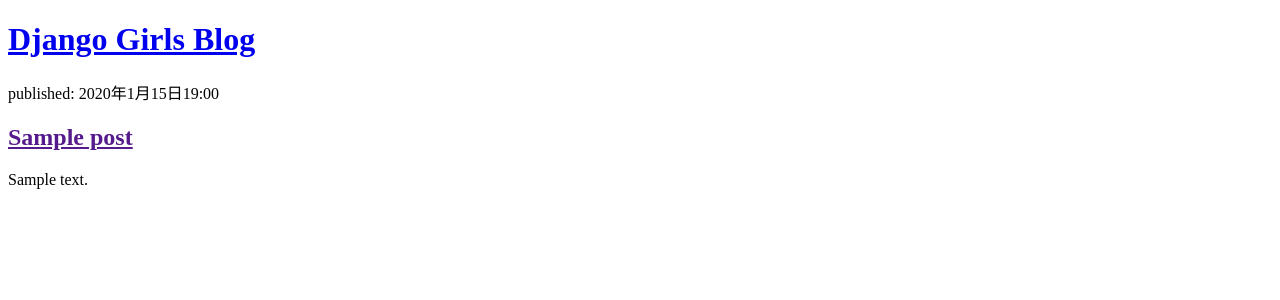
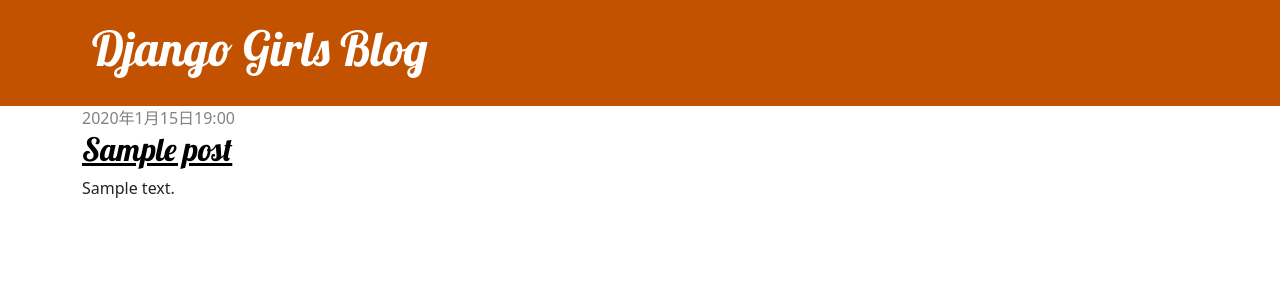
Before and after one commit to h-hirano-0824/my-first-blog, a Django app: page / in a window 1280 px wide. Shown: the top 300 px of the page. Run offline with Django 4.2, Linux system fonts and the light colour scheme; tables that the repository leaves empty hold one stand-in row (values such as "Sample post").

Commit message:
Added View and template for detailed blog post as well as CSS for the site.

```diff
--- /dev/null
+++ b/blog/static/css/blog.css
@@ -0,0 +1,46 @@
+.page-header {
+    background-color: #C25100;
+    margin-top: 0;
+    padding: 20px 20px 20px 40px;
+}
+
+.page-header h1, .page-header h1 a, .page-header h1 a:visited, .page-header h1 a:active {
+    color: #ffffff;
+    font-size: 36pt;
+    text-decoration: none;
+}
+
+.content {
+    margin-left: 40px;
+}
+
+h1, h2, h3, h4 {
+    font-family: 'Lobster', cursive;
+}
+
+.date {
+    color: #828282;
+}
+
+.save {
+    float: right;
+}
+
+.post-form textarea, .post-form input {
+    width: 100%;
+}
+
+.top-menu, .top-menu:hover, .top-menu:visited {
+    color: #ffffff;
+    float: right;
+    font-size: 26pt;
+    margin-right: 20px;
+}
+
+.post {
+    margin-bottom: 70px;
+}
+
+.post h2 a, .post h2 a:visited {
+    color: #000000;
+}
--- /dev/null
+++ b/blog/templates/blog/base.html
@@ -0,0 +1,25 @@
+{% load static %}
+<!DOCTYPE html>
+<html>
+    <head>
+        <title>Django Girls blog</title>
+        <link rel="stylesheet" href="https://cdn.jsdelivr.net/npm/bootstrap@5.1.3/dist/css/bootstrap.min.css" integrity="sha384-1BmE4kWBq78iYhFldvKuhfTAU6auU8tT94WrHftjDbrCEXSU1oBoqyl2QvZ6jIW3" crossorigin="anonymous">
+        <link href='//fonts.googleapis.com/css?family=Lobster&subset=latin,latin-ext' rel='stylesheet' type='text/css'>
+        <link rel="stylesheet" href="{% static 'css/blog.css' %}">
+    </head>
+    <body>
+      <header class="page-header">
+        <div class="container">
+            <h1><a href="/">Django Girls Blog</a></h1>
+        </div>
+      </header>
+      <main class="container">
+          <div class="row">
+              <div class="col">
+              {% block content %}
+              {% endblock %}
+              </div>
+          </div>
+      </main>
+  </body>
+</html>
--- a/blog/templates/blog/post_list.html
+++ b/blog/templates/blog/post_list.html
@@ -1,21 +1,13 @@
-<!DOCTYPE html>
-<html lang="ja">
-  <head>
-    <meta charset="UTF-8">
-    <meta http-equiv="X-UA-Compatible" content="IE=edge">
-    <meta name="viewport" content="width=device-width, initial-scale=1.0">
-    <title>Django Girls blog</title>
-  </head>
-  <body>
-    <div>
-      <h1><a href="/">Django Girls Blog</a></h1>
-    </div>
-    {% for post in posts %}
-      <div>
-        <p>published: {{ post.published_date }}</p>
-        <h2><a href="">{{ post.title }}</a></h2>
-        <p>{{ post.text|linebreaksbr }}</p>
-      </div>
-    {% endfor %}
-  </body>
-</html>
+{% extends 'blog/base.html' %}
+
+{% block content %}
+  {% for post in posts %}
+      <article class="post">
+          <time class="date">
+              {{ post.published_date }}
+          </time>
+          <h2><a href="{% url 'post_detail' pk=post.pk %}">{{ post.title }}</a></h2>
+          <p>{{ post.text|linebreaksbr }}</p>
+      </article>
+  {% endfor %}
+{% endblock %}
--- a/blog/urls.py
+++ b/blog/urls.py
@@ -3,4 +3,5 @@ from . import views
 
 urlpatterns = [
     path('', views.post_list, name='post_list'),
+    path('post/<int:pk>/', views.post_detail, name='post_detail'),
 ]
--- a/blog/views.py
+++ b/blog/views.py
@@ -1,4 +1,4 @@
-from django.shortcuts import render
+from django.shortcuts import render, get_object_or_404
 from django.utils import timezone
 from .models import Post
 
@@ -6,3 +6,7 @@ from .models import Post
 def post_list(request):
     posts = Post.objects.filter(published_date__lte=timezone.now()).order_by('published_date')
     return render(request, 'blog/post_list.html', {'posts': posts})
+
+def post_detail(request, pk):
+    post = get_object_or_404(Post, pk=pk)
+    return render(request, 'blog/post_detail.html', {'post': post})
```
Also changed, not shown: blog/templates/blog/post_detail.html (added, +13 -0 lines).
